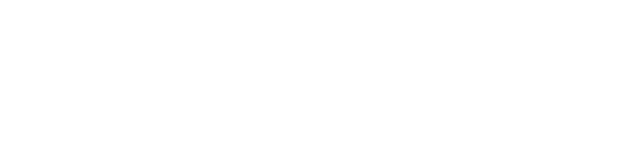
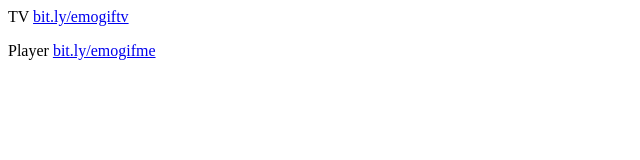
Before and after one commit to macaco-maluco/giftellers, a website: page src/index.html in a window 1280 px wide. Shown: the whole page, without its empty margins (0-640 px from the left). Drawn offline with Linux system fonts and the light colour scheme.

Commit message:
updated readme 📔

```diff
--- a/src/index.html
+++ b/src/index.html
@@ -5,5 +5,13 @@
 </head>
 <body>
   <div id="ss16-macaco-frito"></div>
+  <p>
+    <label>TV</label>
+    <a href="bit.ly/emogiftv">bit.ly/emogiftv</a>
+  </p>
+  <p>
+    <label>Player</label>
+    <a href="bit.ly/emogifme">bit.ly/emogifme</a>
+  </p>
 </body>
 </html>
```
Also changed, not shown: README.md.
